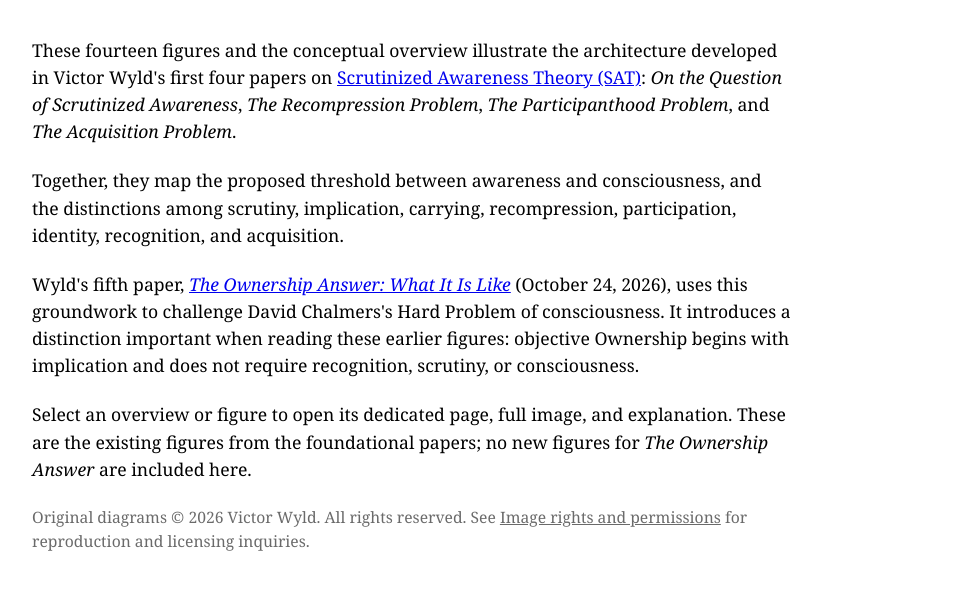
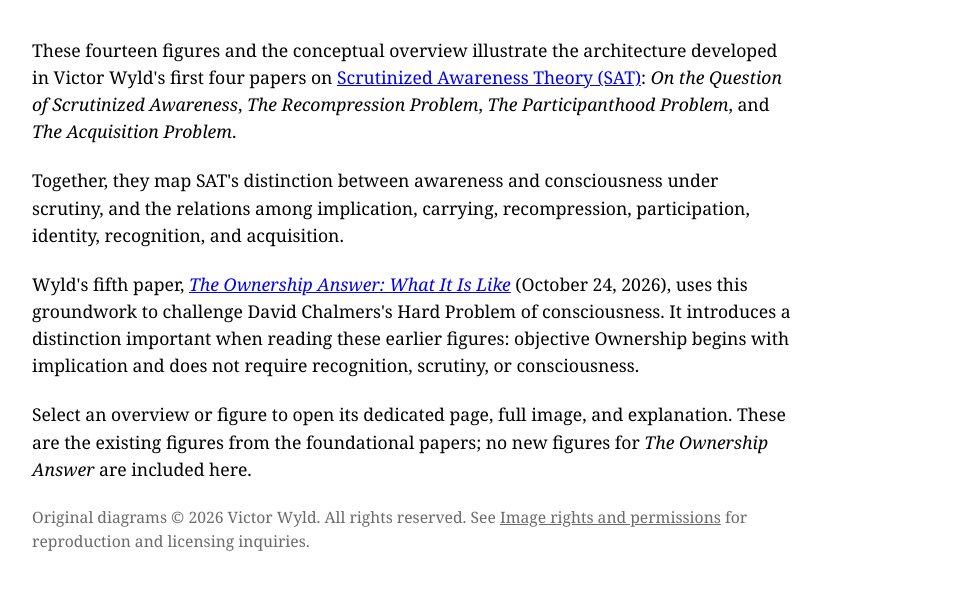
Before and after one commit to victorwyld/victorwyld.com, a plain HTML site: page figures/index.html in a window 1280 px wide. Shown: the part 174-780 px from the top of the page, without its empty margins (158-1121 px from the left). Drawn offline with Linux system fonts and the light colour scheme.

Commit message:
State the SAT threshold directly in figure index copy

```diff
--- a/figures/index.html
+++ b/figures/index.html
@@ -388,8 +388,8 @@
       </p>
 
       <p>
-        Together, they map the proposed threshold between awareness and
-        consciousness, and the distinctions among scrutiny, implication,
+        Together, they map SAT's distinction between awareness and
+        consciousness under scrutiny, and the relations among implication,
         carrying, recompression, participation, identity, recognition,
         and acquisition.
       </p>
```
